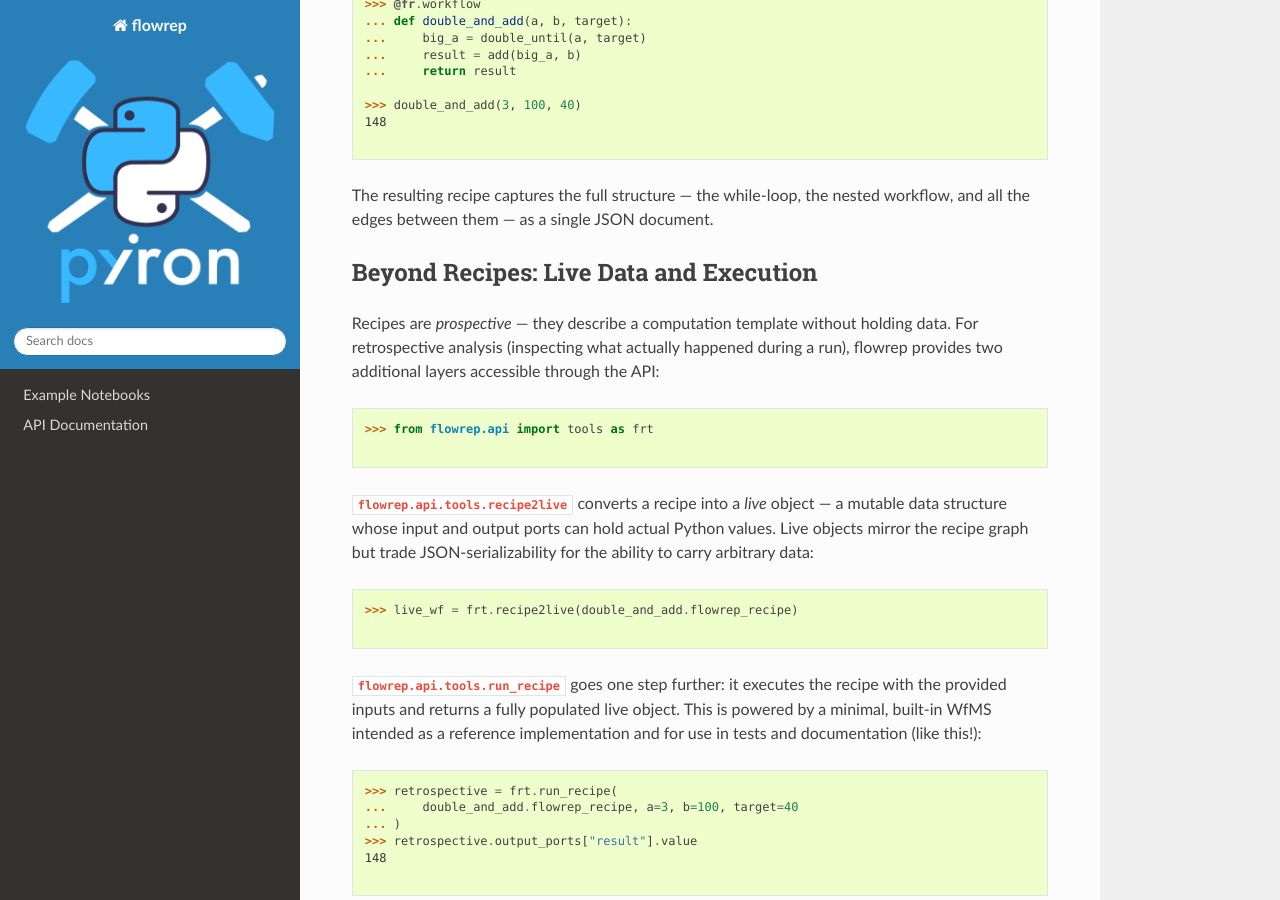
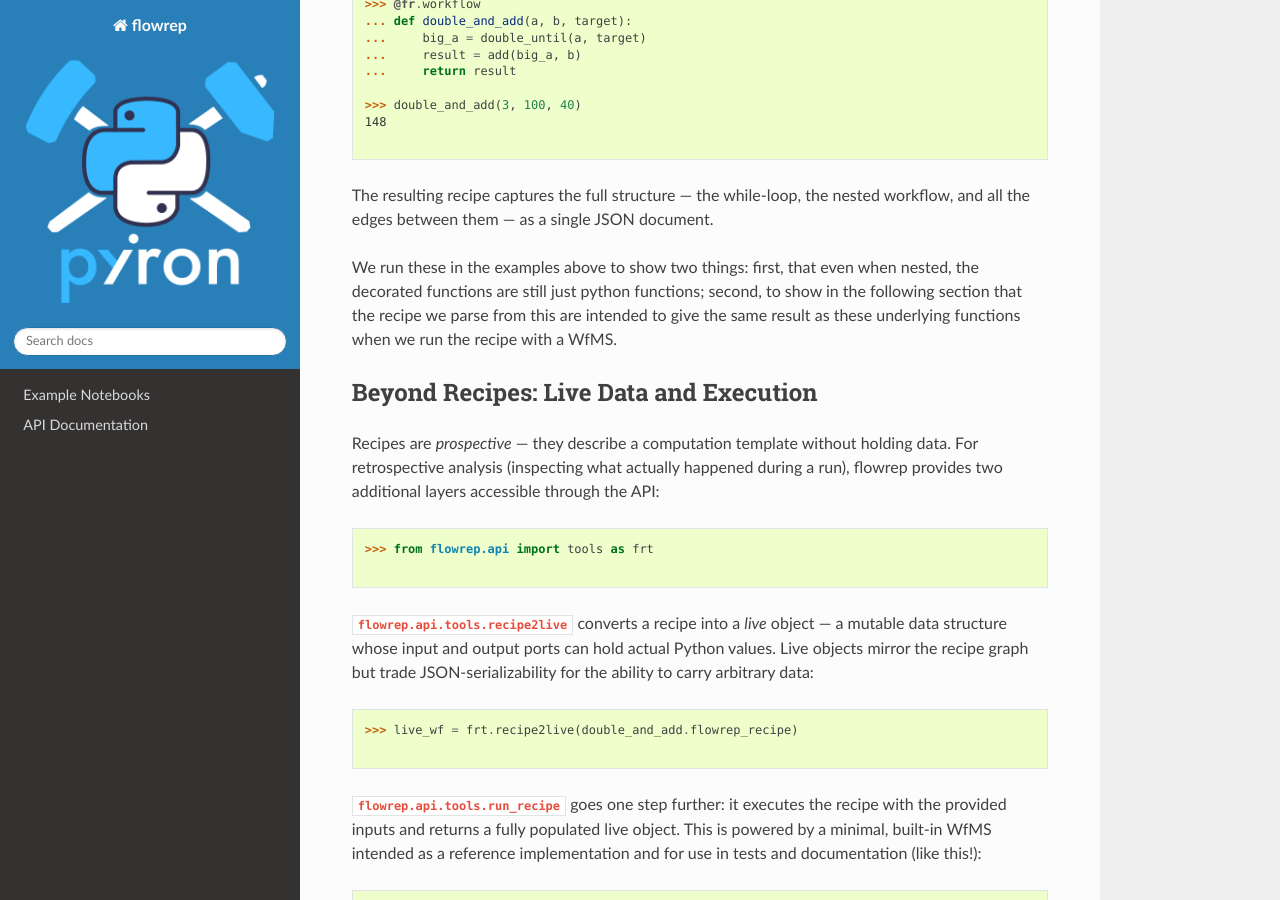
Before and after one commit to pyiron/flowrep, a Sphinx documentation site: the page built from docs/README.md, in a window 1280 px wide and 900 px high, scrolled down 3358 px. Built offline with Sphinx 7.4.7 and the Read the Docs theme 3.1.0, drawn with Linux system fonts in a browser that asks for light colours; the version number could not be read and is left out.

Commit message:
Explain why we run
Signed-off-by: liamhuber <liamhuber@greyhavensolutions.com>

```diff
--- a/docs/README.md
+++ b/docs/README.md
@@ -190,6 +190,10 @@ And workflows compose by nesting:
 The resulting recipe captures the full structure — the while-loop, the nested
 workflow, and all the edges between them — as a single JSON document.
 
+We run these in the examples above to show two things: first, that even when nested,
+the decorated functions are still just python functions; second, to show in the following
+section that the recipe we parse from this are intended to give the same result as
+these underlying functions when we run the recipe with a WfMS.
 
 ## Beyond Recipes: Live Data and Execution
 
```
